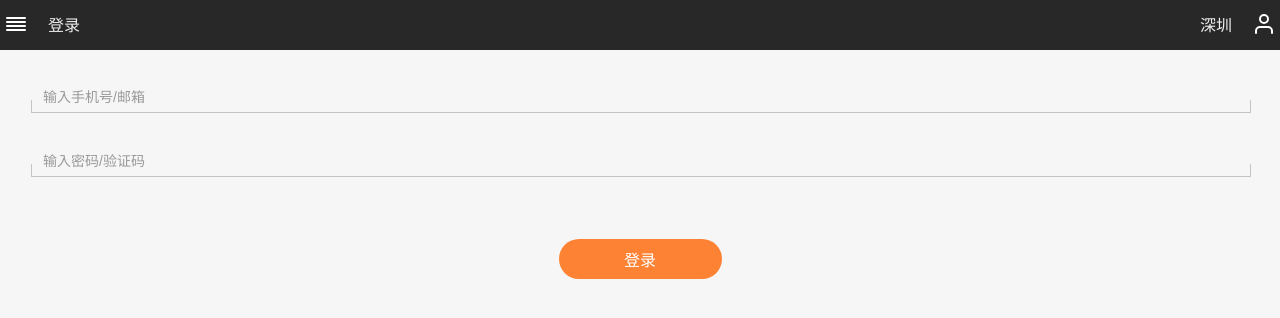
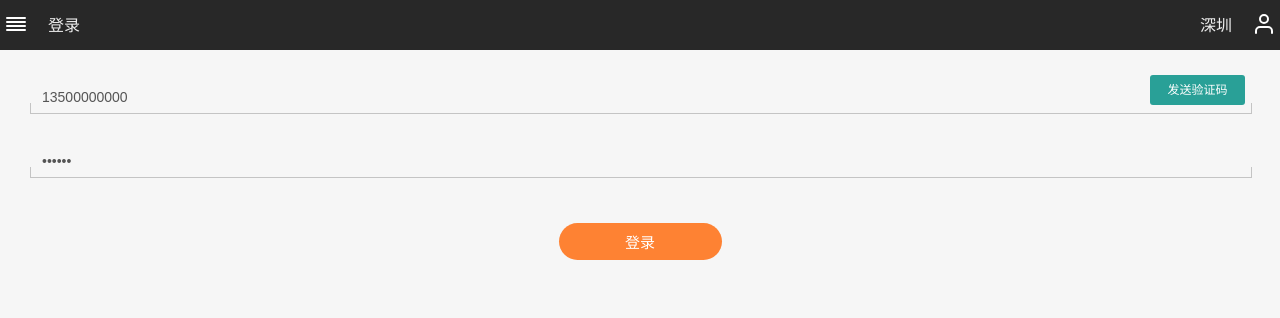
Before and after one commit to idea100/maizuo-app, a React app: page /login in a window 1280 px wide. Shown: the top 318 px of the page. Built offline with nearby package versions, Linux system fonts and the light colour scheme.

Commit message:
rewrite login

```diff
--- a/src/container/App.js
+++ b/src/container/App.js
@@ -1,7 +1,7 @@
 import React, { Component } from 'react'
 import Content from '@/pages/root'
 import City from '@/pages/citys'
-import Login from '@/pages/login/login'
+import Login from '@/pages/login'
 
 import {
   BrowserRouter as Router,
--- /dev/null
+++ b/src/pages/login/index.js
@@ -0,0 +1,18 @@
+import Login from './login'
+import { connect } from 'react-redux'
+import { loginSuccess } from '@/reducers/login'
+
+const mapStateToProps = (state) => {
+  const { login } = state
+  return { login }
+}
+
+const mapDispatchToProps = (dispatch) => {
+  return {
+    onLoginSuccess: data => {
+      dispatch(loginSuccess(data))
+    }
+  }
+}
+
+export default connect(mapStateToProps, mapDispatchToProps)(Login)
--- a/src/pages/login/login.js
+++ b/src/pages/login/login.js
@@ -1,152 +1,78 @@
 import React, { Component } from 'react'
+import Header from '@/container/header'
+import { postLogin, fetchVerifyCode } from '@/service/getData'
 import MD5 from 'md5'
-import { postLoginId, postCodeing } from '@/service/getData'
-
-import Header from '@/container/header'
-import '@/style/login.scss'
 
 export default class Login extends Component {
-	constructor(props) {
+  constructor (props) {
     super(props)
+    this.onSubmitClick = this.onSubmitClick.bind(this)
+    this.onUserNameInput = this.onUserNameInput.bind(this)
+    this.onPasswordInout = this.onPasswordInout.bind(this)
+    this.onVerifyBtnClick = this.onVerifyBtnClick.bind(this)
+
     this.state = {
-			userName: '',
-			passWord: '',
-			errorMsg: '',
-			codeTip: {
-				text: '发送验证码',
-				count: 60
-			},
-			display: 'none'
-		}
-		this.timer = ''
-
-		this.handleChange = this.handleChange.bind(this)
-		this.sendCode = this.sendCode.bind(this)
-		this.handleSubmit = this.handleSubmit.bind(this)
-	}
-
-	handleChange (event, name) {
-		this.setState({
-			[name]: event.target.value
-		})
-
-		if (name === 'userName') {
-			this.isShowSmsCode(event)
+      username: '13500000000',
+      password: '422509',
+      sendVerifyCode: false
     }
   }
 
-	isShowSmsCode (event) {
-		this.setState({
-			display: /^1[34578]\d{9}$/.test(event.target.value) ? 'block' : 'none'
-		})
+  onSubmitClick (e) {
+    const { username, password } = this.state
+    postLogin({
+      username,
+      password: MD5(password),
+      code: '',
+      codeKey: '',
+      loginType: /^\d{6}$/.test(password) ? 1 : 0,
+    }).then(resp => {
+      this.props.onLoginSuccess(resp.data.data)
+    }).catch(err => console.log(err))
   }
 
-	sendCode (event) {
-		let codeTipMsg = this.state.codeTip
-
-		if(!!this.timer) {
-			return;
+  onUserNameInput (e) {
+    this.setState({username: e.target.value})
   }
 
-		this.timer = setInterval(() => {
-            codeTipMsg.count -= 1
-
-            if (codeTipMsg.count < 1) {
-				codeTipMsg.count = 60
-				clearInterval(this.timer)
-				this.timer = ''
+  onPasswordInout (e) {
+    this.setState({password: e.target.value})
   }
 
-            codeTipMsg.text = codeTipMsg.count !== 60 ? `重发(${codeTipMsg.count})` : '发送验证码'
-            this.setState({
-				codeTip: codeTipMsg
-			})
-         }, 1000)
-
-		postCodeing({
-			mobile: this.state.userName,
-			type: "2"
-		})
-		.then(resp => console.log(resp))
-        .catch(err => console.log(err))
-	}
-
-	handleSubmit (event) {
-		let msg = this.validSubmitMsg()
-
-		if (!!msg) {
-			this.setState({
-				errorMsg: msg
-			})
-
-			return;
-		}
-
-		postLoginId({
-			code: "",
-			codeKey: "",
-			loginType: 1,
-			username: this.state.userName,
-			password: MD5(this.state.passWord)
-		})
-		.then(resp => this.callComit(resp))
-        .catch(err => console.log(err))
-
-		event.preventDefault()
-	}
-
-	validSubmitMsg () {
-		let msg = ''
-		switch (true) {
-			case !this.state.userName:
-				msg = '手机号或者邮箱不能为空'
-				break
-			case !/^1[34578]\d{9}$/.test(this.state.userName):
-				msg = '请输入正确的手机号或邮箱'
-				break
-			case !this.state.passWord:
-				msg = '密码不能为空'
-				break
-		}
-
-		return msg
-	}
-
-	callComit (resp) {
-		if (resp.msg !== 'ok') {
-			this.setState({
-				errorMsg: resp.msg
-			})
-
+  onVerifyBtnClick (e) {
+    if (this.state.sendVerifyCode) {
       return
     }
 
-		alert('登陆成功')
+    this.setState({sendVerifyCode: true})
+
+    fetchVerifyCode(this.state.username)
+      .then(resp => this.setState({sendVerifyCode: true}))
+      .catch(err => this.setState({sendVerifyCode: false}))
   }
 
   render () {
     return (
-			<div className="App">
-				<Header {...this.props} title="登录"></Header>
+      <div className="cities">
+        <Header {...this.props} title="登录"/>
+        <div className="login">
           <div className="login-form">
-					<form onSubmit={this.handleSubmit}>
-						<div className="form-group">
-							<input type="text" placeholder="输入手机号/邮箱" value={this.state.userName} onChange={e => this.handleChange(e, 'userName')}/>
-							<div className="input-bg"></div>
-							<span className="sms-code" style={{'display':this.state.display}} onClick={this.sendCode}>
-								<i className="sms-code-tip"></i>
-								<i className="sms-code-text">{this.state.codeTip.text}</i>
-							</span>
+            <div className="login-row login-row-input">
+              <input defaultValue={this.state.username} onInput={ this.onUserNameInput } className="login-input" type="text" placeholder="输入手机号/邮箱"/>
+              {
+                /^1[3578]\d{9}$/.test(this.state.username) ? <div onClick={ this.onVerifyBtnClick } className="login-verify-btn">{this.state.sendVerifyCode ? '已发送' : '发送验证码'}</div> : ''
+              }
             </div>
-						<div className="form-group">
-							<input type="text" placeholder="输入密码/验证码" value={this.state.passWord} onChange={e => this.handleChange(e, 'passWord')}/>
-							<div className="input-bg"></div>
+            <div className="login-row login-row-input">
+              <input defaultValue={this.state.password} onInput={ this.onPasswordInout } className="login-input" type="password" placeholder="输入密码/验证码"/>
             </div>
-						<span className="error-msg">{this.state.errorMsg}</span>
-						<button type="submit">登录</button>
-					</form>
+            <div className="login-row">
+              <button onClick={ this.onSubmitClick } className="login-center login-button">登录</button>
+            </div>
+          </div>
         </div>
       </div>
     )
+
   }
 }
--- a/src/reducers/index.js
+++ b/src/reducers/index.js
@@ -1,8 +1,10 @@
 import { combineReducers } from 'redux'
 import home from './home'
 import city from './city'
+import login from './login'
 
 export default combineReducers({
   home,
-  city
+  city,
+  login
 })
--- /dev/null
+++ b/src/reducers/login.js
@@ -0,0 +1,20 @@
+import { createActions, handleActions, combineActions } from 'redux-actions'
+
+
+export const {
+  loginSuccess
+} = createActions({
+  'LOGIN_SUCCESS': data => ({ data })
+})
+
+
+export default handleActions({
+  [combineActions(
+    loginSuccess
+  )]( state, { payload: { data } } ) {
+    return {
+      ...state,
+      data
+    }
+  }
+}, {  })
--- a/src/service/getData.js
+++ b/src/service/getData.js
@@ -16,7 +16,7 @@ export const fetchCitys = () => fetch('GET', 'v4/api/city')
 export const postCityId = id => fetch('POST', `v4/api/city/${id}`)
 
 // 获取登陆接口
-export const postLoginId = data => fetch('POST', 'v4/api/login', data)
+export const postLogin = data => fetch('POST', 'v4/api/login', data)
 
 // 发送登录验证码
-export const postCodeing = data => fetch('POST', 'v4/api/code', data)
+export const fetchVerifyCode = (mobile = '', type = '2') => fetch('POST', 'v4/api/code', { mobile, type })
--- a/src/style/common.scss
+++ b/src/style/common.scss
@@ -202,4 +202,5 @@ html, body {
   }
 }
 
-@import './city.scss';
+@import "./city.scss";
+@import "./login.scss";
--- a/src/style/login.scss
+++ b/src/style/login.scss
@@ -1,95 +1,75 @@
-.login-form {
+.login {
   position: absolute;
   width: 100%;
-	min-height: 100%;
+  height: 100%;
   background-color: #f6f6f6;
 
-	form {
-		padding: 0px 31px;
+  &-form {
+    padding: 0 30px;
   }
 
-	.form-group {
-		margin: 30px 0 0;
+  &-row {
+    margin: 30px 0;
     position: relative;
-    	input {
-    		padding: 6px 12px;
-    		display: block;
+  }
+
+  &-input {
     width: 100%;
-    		height: 34px;
-    		font-size: 14px;
-    		color: #555;
     border: none;
     background-color: #f6f6f6;
-    		box-sizing: border-box;
-    		border-radius: 0px;
+    border-radius: 0;
     box-shadow: none;
     outline: none;
-    		&::-webkit-input-placeholder{
-			  color: #999;
+    height: 34px;
+    padding: 6px 12px;
+    font-size: 14px;
+    box-sizing: border-box;
+    position: relative;
+    display: block;
+    color: #555;
   }
-			&::-moz-placeholder{
-			  color: #999;
-			}
-    	}
-    	.input-bg {
+
+  &-row-input:after {
+    width: 100%;
     position: absolute;
-		    top: 20px;
-		    height: 12px;
-		    width: 100%;
+    content: " ";
+    display: block;
+    height: 10px;
     border: solid #c4c4c4;
     border-width: 0 1px 1px 1px;
+    bottom: 0;
   }
-    	.sms-code{
+
+  &-center {
+    margin: auto;
+    display: block;
+  }
+
+  &-button {
+    width: 163px;
+    background-color: #fe8233;
+    color: #fff;
+    border: none;
+    border-radius: 36px;
+    margin-top: 45px;
+    padding: 8px 12px;
+    font-size: 15px;
+    outline: none;
+  }
+
+  &-verify-btn {
     position: absolute;
     right: 5px;
     top: -5px;
     width: 95px;
+    background-color: #29a097;
+    color: #fff;
     height: 30px;
     line-height: 30px;
     text-align: center;
-    		background-color: #29a097;
-    		color: #fff;
-    		font-size: 12px;
     border-radius: 3px;
     cursor: pointer;
-    		i {
-    			font-style: normal;
-    			&:first-child {
-					left: -6px;
-					position: absolute;
-					top: 8px;
-					content: '';
-					width: 0;
-					height: 0;
-					border-top: solid 6px transparent;
-					border-bottom: solid 6px transparent;
-					border-right: solid 6px #29a097;
-					display: block;
+    font-size: 12px;
+    box-sizing: border-box;
   }
 }
-    	}
-	}
-
-	.error-msg {
-		padding-left: 8px;
-		display: block;
-	    height: 16px;
-	    color: #fe8233;
-	}
-
-	button {
-		margin: 45px auto 0;
-	    padding: 8px;
-	    display: block;
-	    width: 163px;
-	    background-color: #fe8233;
-	    font-size: 16px;
-	    color: #fff;
-	    border: none;
-	    border-radius: 36px;
-	    outline: none;
-	    &:hover {
-	    	background-color: #e47630;
-	    }
-	}
-}
```
Lines whose indentation alone changed are shown as unchanged.
